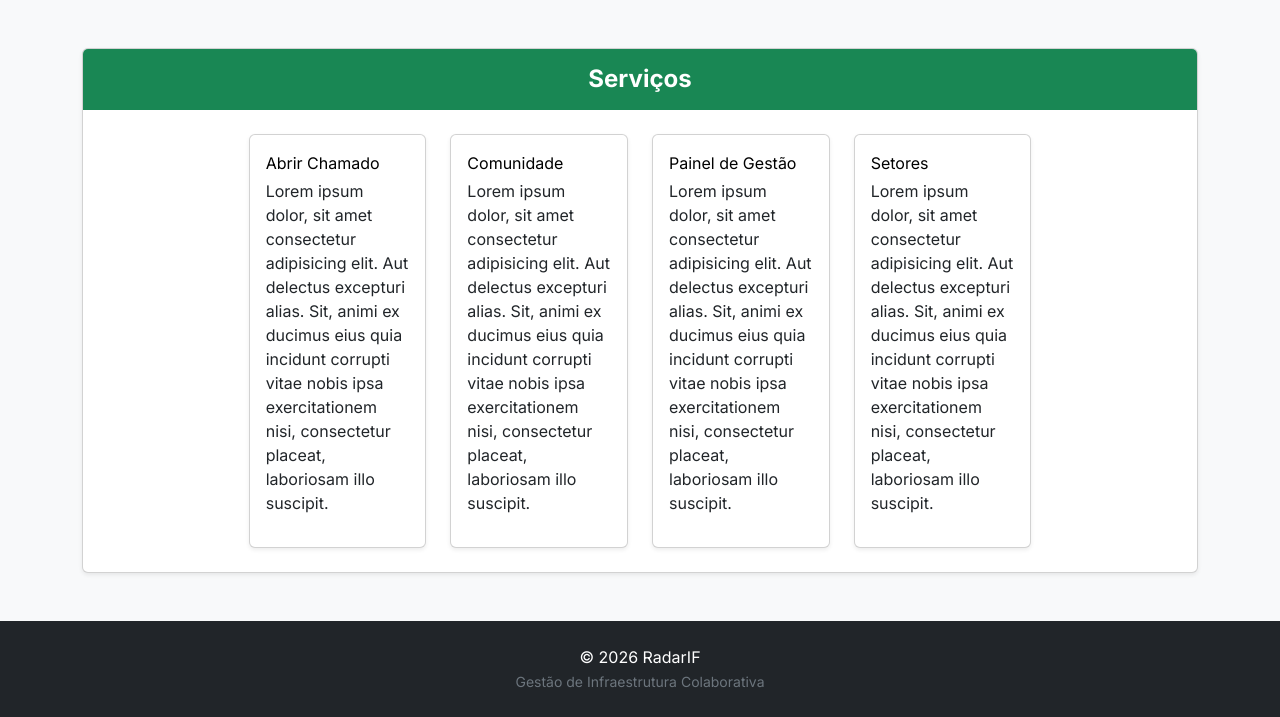
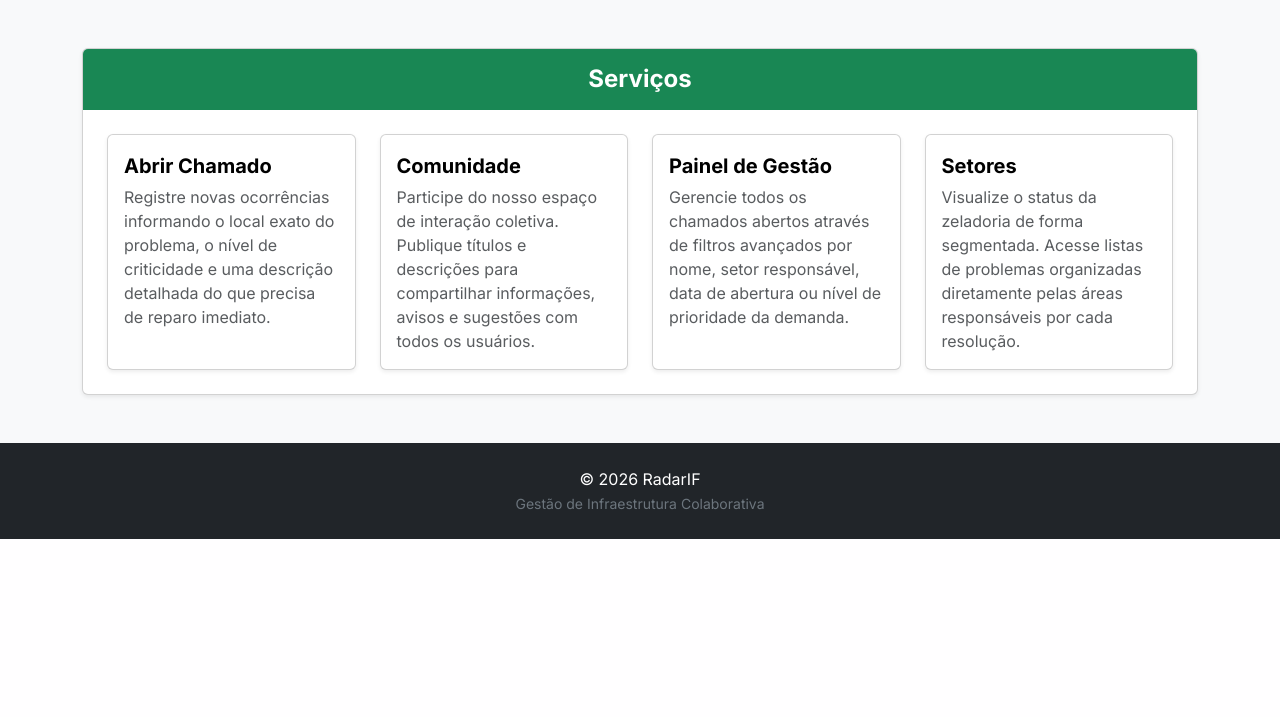
Before and after one commit to Troni13/projeto-hackaton, a Flask app: page /services in a window 1280 px wide. Shown: the part 278-995 px from the top of the page. After the commit the page ends 817 px from the top, so only its background shows below. Run offline with Flask 3, Linux system fonts and the light colour scheme.

Commit message:
Finalizado layout dos cards na página de serviços

```diff
--- a/templates/services.html
+++ b/templates/services.html
@@ -1,6 +1,4 @@
 {% extends "base.html" %}
-
-{% block title %}Painel de Serviços - Zeladoria IFSP{% endblock %}
 
 {% block content %}
 <header class="bg-body py-5 border-bottom">
@@ -15,22 +13,48 @@
         <div class="card-header bg-success text-white py-3 border-0">
             <h4 class="mb-0 fw-bold text-center">Serviços</h4>
         </div>
-        <div class="card-body p-4 d-flex flex-column flex-md-row justify-content-center gap-4">
-            <div class="card shadow-sm border-1 p-3 col-sm-6 col-md-2 d-grid">
-                <a class="text-black mb-1 text-decoration-none" href="/">Abrir Chamado</a>
-                <p>Lorem ipsum dolor, sit amet consectetur adipisicing elit. Aut delectus excepturi alias. Sit, animi ex ducimus eius quia incidunt corrupti vitae nobis ipsa exercitationem nisi, consectetur placeat, laboriosam illo suscipit.</p>
-            </div>
-            <div class="card shadow-sm border-1 p-3 col-sm-6 col-md-2 d-grid">
-                <a class="text-black mb-1 text-decoration-none" href="/comunidade">Comunidade</a>
-                <p>Lorem ipsum dolor, sit amet consectetur adipisicing elit. Aut delectus excepturi alias. Sit, animi ex ducimus eius quia incidunt corrupti vitae nobis ipsa exercitationem nisi, consectetur placeat, laboriosam illo suscipit.</p>
-            </div>
-            <div class="card shadow-sm border-1 p-3 col-sm-6 col-md-2 d-grid">
-                <a class="text-black mb-1 text-decoration-none" href="/painel">Painel de Gestão</a>
-                <p>Lorem ipsum dolor, sit amet consectetur adipisicing elit. Aut delectus excepturi alias. Sit, animi ex ducimus eius quia incidunt corrupti vitae nobis ipsa exercitationem nisi, consectetur placeat, laboriosam illo suscipit.</p>
-            </div>
-            <div class="card shadow-sm border-1 p-3 col-sm-6 col-md-2 d-grid">
-                <a class="text-black mb-1 text-decoration-none" href="/setores">Setores</a>
-                <p>Lorem ipsum dolor, sit amet consectetur adipisicing elit. Aut delectus excepturi alias. Sit, animi ex ducimus eius quia incidunt corrupti vitae nobis ipsa exercitationem nisi, consectetur placeat, laboriosam illo suscipit.</p>
+        <div class="card-body p-4">
+            <div class="row g-4 justify-content-center">
+                <div class="col-sm-6 col-md-3">
+                    <div class="card shadow-sm border-1 h-100">
+                        <a href="/" class="text-decoration-none text-black p-3 d-block h-100">
+                            <span class="fw-bold fs-5 d-block mb-1">Abrir Chamado</span>
+                            <p class="text-muted small mb-0 fs-6">
+                                Registre novas ocorrências informando o local exato do problema, o nível de criticidade e uma descrição detalhada do que precisa de reparo imediato.
+                            </p>
+                        </a>
+                    </div>
+                </div>
+                <div class="col-sm-6 col-md-3">
+                    <div class="card shadow-sm border-1 h-100">
+                        <a href="/comunidade" class="text-decoration-none text-black p-3 d-block h-100">
+                            <span class="fw-bold fs-5 d-block mb-1">Comunidade</span>
+                            <p class="text-muted small mb-0 fs-6">
+                                Participe do nosso espaço de interação coletiva. Publique títulos e descrições para compartilhar informações, avisos e sugestões com todos os usuários.
+                            </p>
+                        </a>
+                    </div>
+                </div>
+                <div class="col-sm-6 col-md-3">
+                    <div class="card shadow-sm border-1 h-100">
+                        <a href="/painel" class="text-decoration-none text-black p-3 d-block h-100">
+                            <span class="fw-bold fs-5 d-block mb-1">Painel de Gestão</span>
+                            <p class="text-muted small mb-0 fs-6">
+                                Gerencie todos os chamados abertos através de filtros avançados por nome, setor responsável, data de abertura ou nível de prioridade da demanda.
+                            </p>
+                        </a>
+                    </div>
+                </div>
+                <div class="col-sm-6 col-md-3">
+                    <div class="card shadow-sm border-1 h-100">
+                        <a href="/setores" class="text-decoration-none text-black p-3 d-block h-100">
+                            <span class="fw-bold fs-5 d-block mb-1">Setores</span>
+                            <p class="text-muted small mb-0 fs-6">
+                                Visualize o status da zeladoria de forma segmentada. Acesse listas de problemas organizadas diretamente pelas áreas responsáveis por cada resolução.
+                            </p>
+                        </a>
+                    </div>
+                </div>
             </div>
         </div>
     </section>
```
